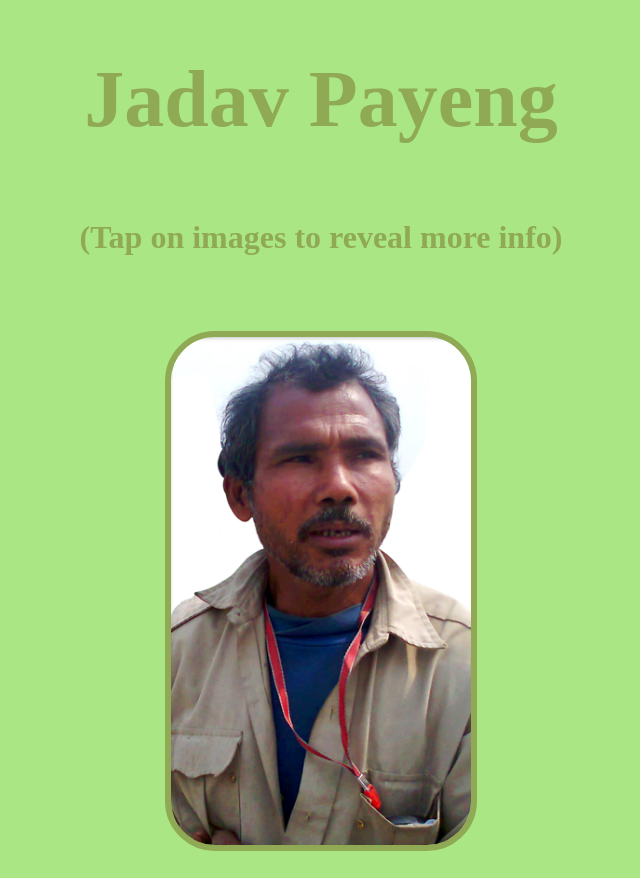
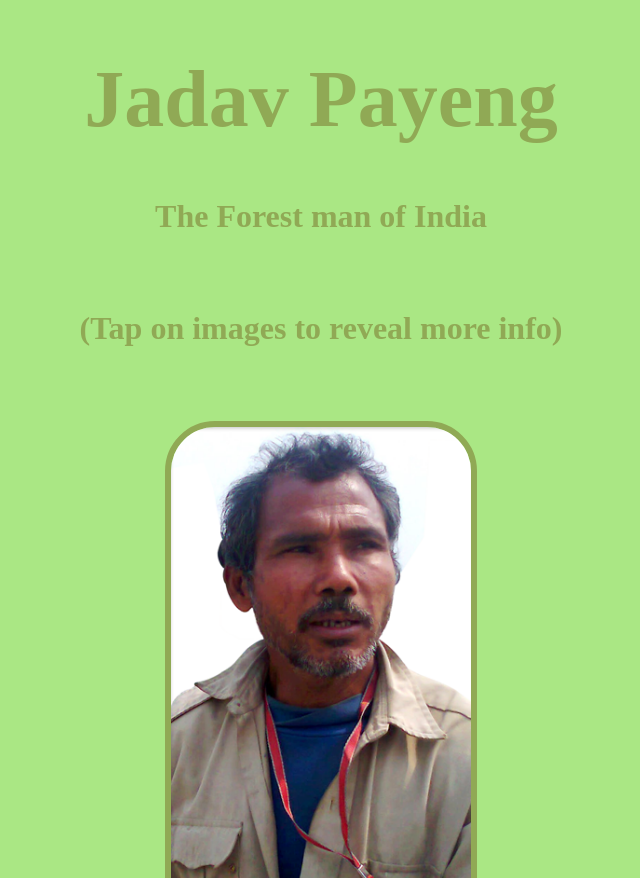
Before and after one commit to SirCrabapple99/blahblahblah, a website: page index.html in a window 1280 px wide. Shown: the top 878 px of the page, without its empty margins (319-959 px from the left). Drawn offline with nearby package versions, Linux system fonts and the light colour scheme; a web font is replaced by a local one.

Commit message:
Update index.html

```diff
--- a/index.html
+++ b/index.html
@@ -10,6 +10,7 @@
     <body>
             <div class="container">
               <h1 class="center animate__animated animate__fadeInUp">Jadav Payeng</h1>
+                <h4 class="center animate__animated animate__fadeInDown font-family="UbuntuSansItalic">The Forest man of India</h4>
               <h6 class="center animate__animated animate__fadeInUp">(Tap on images to reveal more info)</h6>
                 <p></p>
                 <img class="jadav collapsible animate__animated animate__fadeInDown center" src="Jadav_Payeng.png" style="width:300px;"></img>
```
